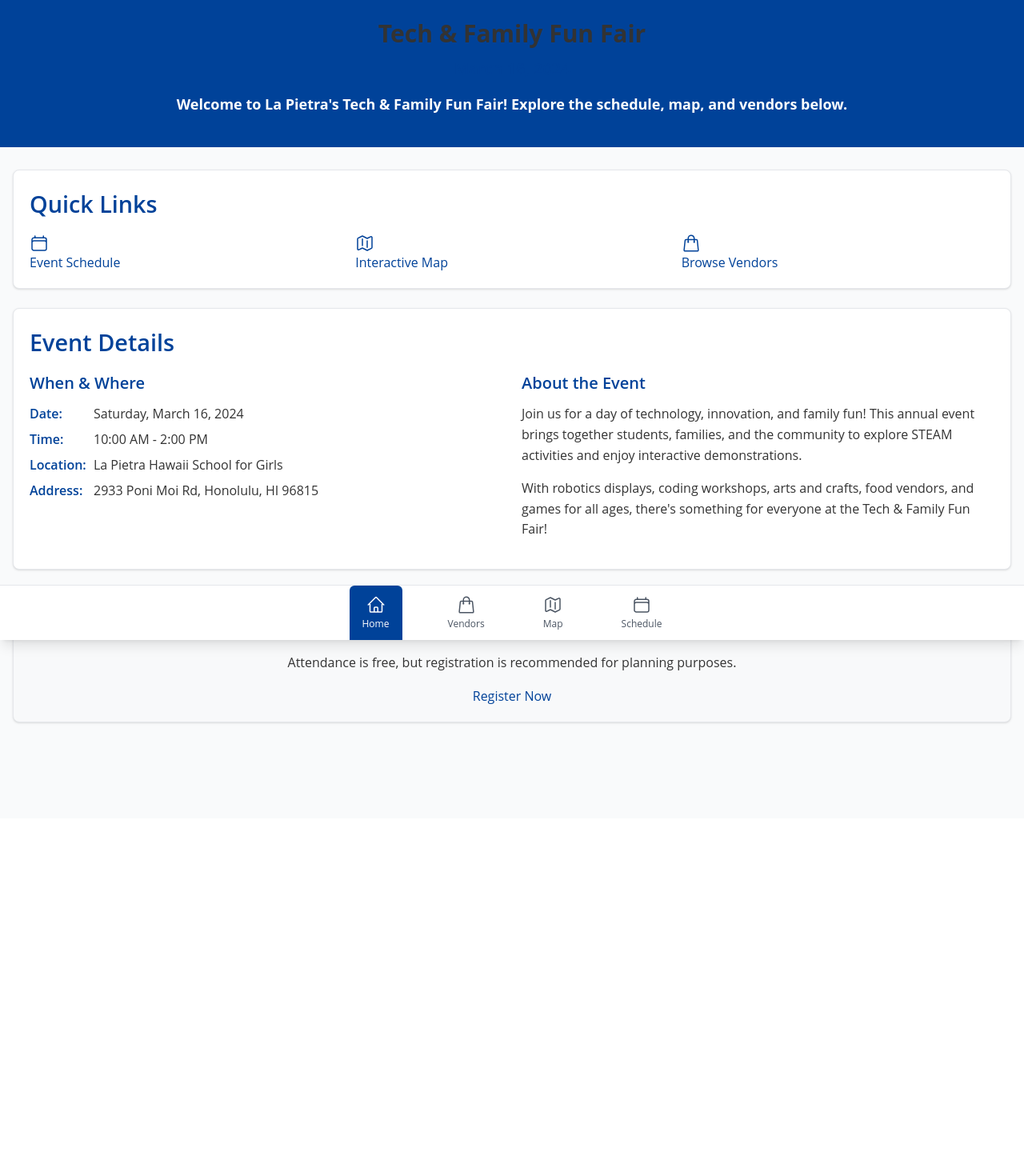
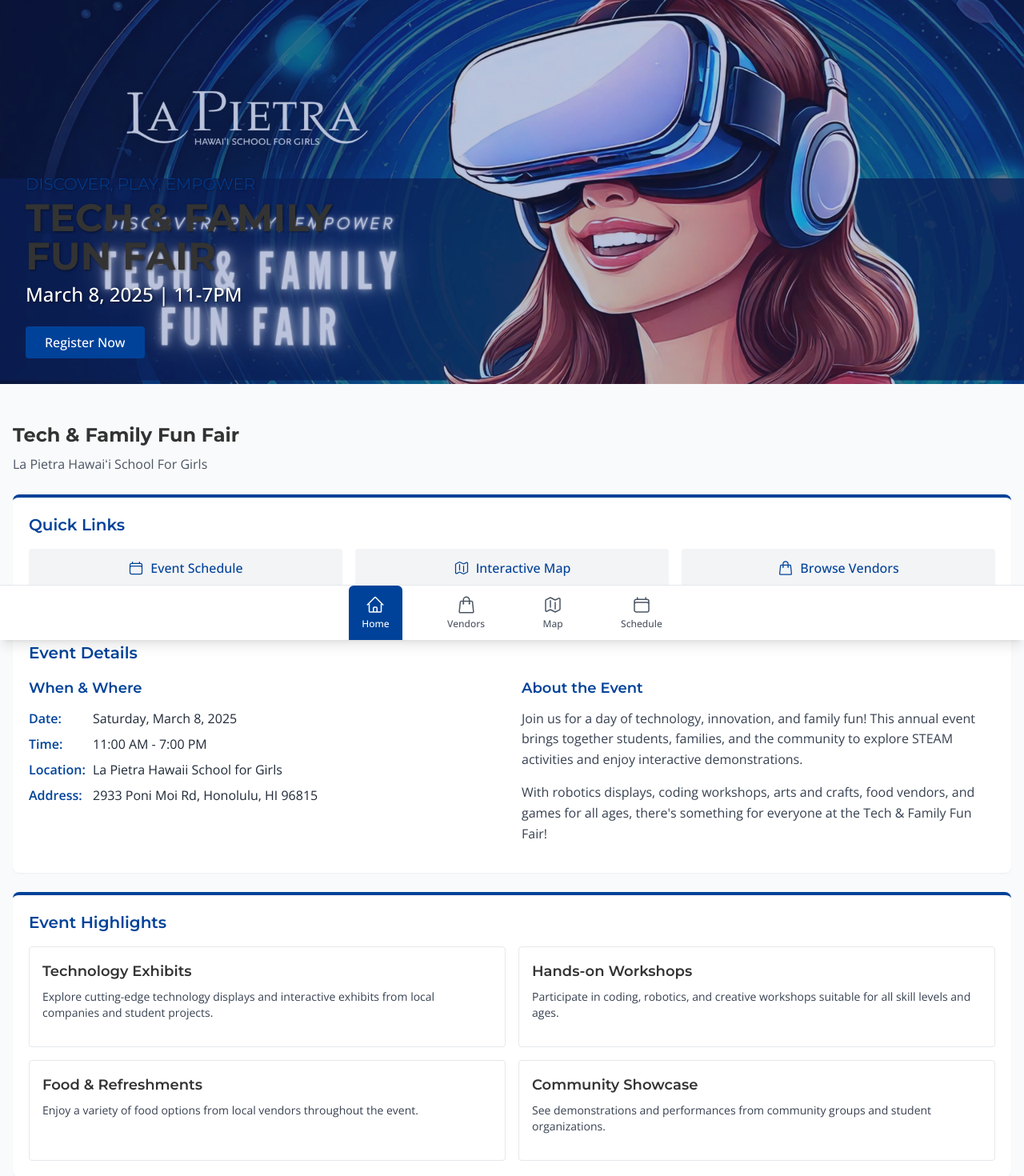
Before and after one commit to lpcode808/TechFamilyFunFair, a React (Vite) app: page / in a window 1280 px wide. Shown: the top 1470 px of the page at 80% size. Before the commit the page ends 1023 px from the top, so only its background shows below. Built offline with nearby package versions, Linux system fonts and the light colour scheme.

Commit message:
simplified home layout, put hero image though needs to be adjusted

```diff
--- a/index.html
+++ b/index.html
@@ -4,6 +4,12 @@
     <meta charset="UTF-8" />
     <link rel="icon" type="image/svg+xml" href="./vite.svg" />
     <meta name="viewport" content="width=device-width, initial-scale=1.0" />
+
+    <!-- Google Fonts -->
+    <link rel="preconnect" href="https://fonts.googleapis.com">
+    <link rel="preconnect" href="https://fonts.gstatic.com" crossorigin>
+    <link href="https://fonts.googleapis.com/css2?family=Montserrat:wght@300;400;500;600;700&family=Open+Sans:wght@300;400;500;600;700&display=swap" rel="stylesheet">
+
     <title>Tech & Family Fun Fair</title>
   </head>
   <body>
--- a/src/index.css
+++ b/src/index.css
@@ -1,11 +1,30 @@
+/*
+  Google Fonts Integration
+  Google Fonts have been added to index.html:
+  - Montserrat: For headings
+  - Open Sans: For body text
+*/
+
 @tailwind base;
 @tailwind components;
 @tailwind utilities;
 
 /* Custom styles to match La Pietra website */
 :root {
+  /* La Pietra brand colors - adjust these to your preference */
+  --primary-blue: #004299;
+  --secondary-blue: #0056c7;
+  --dark-blue: #003580;
+  --gray-nav: #3D4055;
+  --black: #333333;
+
+  /* Font families */
+  --heading-font: 'Montserrat', sans-serif;
+  --body-font: 'Open Sans', sans-serif;
+  line-height: 1.5;
+  min-width: 320px;
+  min-height: 100vh;
   font-family: 'Open Sans', 'Segoe UI', Tahoma, Geneva, Verdana, sans-serif;
-  line-height: 1.5;
   font-weight: 400;
   color: #333;
   background-color: #ffffff;
@@ -28,8 +47,15 @@
 
 body {
   margin: 0;
-  min-width: 320px;
-  min-height: 100vh;
+  @apply text-gray-800 bg-gray-50;
+  font-family: var(--body-font);
+  -webkit-font-smoothing: antialiased;
+  -moz-osx-font-smoothing: grayscale;
+}
+
+h1, h2, h3, h4 {
+  font-family: var(--heading-font);
+  @apply font-semibold;
 }
 
 h1 {
@@ -116,6 +142,36 @@
   .event-subheader {
     @apply text-lg font-medium text-gray-700 text-center mb-6;
   }
+
+  /* Enhanced card styles with top border accent */
+  .la-pietra-card {
+    @apply bg-white rounded-lg shadow border border-gray-200 p-6 mb-4 border-t-4 border-t-[#004299];
+  }
+
+  /* Button styles that match La Pietra site */
+  .la-pietra-button {
+    @apply inline-block py-2 px-6 bg-[#004299] text-white text-center font-medium rounded
+           hover:bg-[#0056c7] transition-colors shadow-sm;
+  }
+}
+
+/* Shadow for text on dark backgrounds */
+.text-shadow {
+  text-shadow: 0 2px 4px rgba(0, 0, 0, 0.3);
+}
+
+/* La Pietra navigation styles */
+.la-pietra-nav {
+  @apply bg-[#3D4055] text-white py-2;
+}
+
+.la-pietra-nav-item {
+  @apply px-3 py-1 text-sm font-medium hover:underline;
+}
+
+/* Custom header with the correct blue tone */
+.la-pietra-header {
+  @apply bg-[#004299] text-white py-4;
 }
 
 /* Dark mode styles for active navigation */
@@ -123,12 +179,115 @@
   @apply bg-[#004299] text-white rounded-md;
 }
 
-/* La Pietra button styles */
-.la-pietra-button {
-  @apply inline-block py-2 px-6 bg-[#004299] text-white text-center font-medium rounded hover:bg-[#0056c7] transition-colors;
-}
-
 /* Custom container width to match La Pietra site */
 .la-pietra-container {
   @apply mx-auto px-4 max-w-6xl;
 }
+
+/* Sidebar styles */
+.sidebar-link {
+  @apply block py-2 px-1 border-b border-gray-200 text-[#004299]
+         hover:text-[#0056c7] transition-colors;
+}
+
+/* Footer styles similar to La Pietra site */
+.la-pietra-footer {
+  @apply bg-[#3D4055] text-white py-6;
+}
+
+/* Header sizing adjustments for mobile */
+@media (max-width: 640px) {
+  h1 {
+    font-size: 1.5rem !important;
+    line-height: 1.3 !important;
+  }
+
+  h2 {
+    font-size: 1.25rem !important;
+    line-height: 1.3 !important;
+  }
+
+  h3 {
+    font-size: 1.1rem !important;
+    line-height: 1.3 !important;
+  }
+
+  .la-pietra-header {
+    padding-top: 0.5rem !important;
+    padding-bottom: 0.5rem !important;
+  }
+}
+
+/* Text shadow utility */
+.text-shadow {
+  text-shadow: 1px 1px 3px rgba(0, 0, 0, 0.5);
+}
+
+/* La Pietra branded content cards */
+@layer components {
+  .la-pietra-card {
+    @apply bg-white rounded-sm shadow-sm p-4 border-t-4 border-t-[#004299];
+  }
+
+  .la-pietra-button {
+    @apply py-1.5 px-4 bg-[#004299] text-white text-center font-medium rounded text-sm
+           hover:bg-[#0056c7] transition-colors focus:outline-none focus:ring-2
+           focus:ring-[#004299] focus:ring-opacity-50;
+  }
+
+  .la-pietra-header {
+    @apply bg-[#004299] text-white text-center;
+  }
+
+  .la-pietra-nav {
+    @apply bg-[#3D4055] text-white py-1 shadow-md;
+  }
+
+  .la-pietra-nav-item {
+    @apply px-2 py-1 hover:underline whitespace-nowrap text-xs font-medium;
+  }
+
+  .sidebar-link {
+    @apply text-[#004299] hover:text-[#0056c7] border-b border-gray-200 pb-1 block;
+  }
+
+  .la-pietra-footer {
+    @apply bg-[#3D4055] text-white py-4;
+  }
+}
+
+/* Make hero banner more compact on mobile */
+@media (max-width: 640px) {
+  .hero-banner {
+    height: 120px !important;
+  }
+}
+
+/* Responsive image handling */
+.responsive-img {
+  @apply w-full h-auto;
+  max-width: 100%;
+}
+
+/* Content card improvements */
+.content-card {
+  @apply bg-white rounded-sm shadow-sm mb-4;
+}
+
+/* Navigation styling for bottom nav */
+.nav-item {
+  @apply flex flex-col items-center justify-center text-xs;
+}
+
+.nav-item svg {
+  @apply w-5 h-5 mb-1;
+}
+
+/* Active nav indicator */
+.active-nav {
+  @apply text-blue-600;
+}
+
+.nav-item.active svg {
+  @apply text-blue-600;
+}
--- a/src/pages/Home.jsx
+++ b/src/pages/Home.jsx
@@ -4,49 +4,66 @@
 export default function Home() {
   return (
     <div className="pb-20">
-      <div className="event-header bg-[#004299] text-white p-6 text-center">
-        <h1 className="text-3xl font-bold mb-3">Tech & Family Fun Fair</h1>
-        <h2 className="text-xl mb-4">March 16, 2024</h2>
-        <p className="text-lg">
-          Welcome to La Pietra's Tech & Family Fun Fair!
-          Explore the schedule, map, and vendors below.
-        </p>
+      {/* Hero Banner with VR Image */}
+      <div className="w-full relative mb-6">
+        {/* Hero Image - Replace the URL with the actual path once image is saved to your project */}
+        <div className="w-full h-[50vh] md:h-[60vh] bg-cover bg-center"
+             style={{
+               backgroundImage: "url('/assets/hero-vr-girl.jpg')",
+               backgroundPosition: "center 20%"
+             }}>
+          <div className="absolute inset-0 bg-blue-900/30"></div>
+          <div className="absolute bottom-0 left-0 w-full p-4 md:p-8 text-white">
+            <div className="max-w-3xl">
+              <h2 className="text-lg md:text-xl font-light mb-1 text-shadow">DISCOVER, PLAY, EMPOWER</h2>
+              <h1 className="text-3xl md:text-5xl font-bold mb-2 text-shadow">TECH & FAMILY<br />FUN FAIR</h1>
+              <p className="text-xl md:text-2xl font-medium mb-6 text-shadow">March 8, 2025 | 11-7PM</p>
+              <a href="#register" className="inline-block py-2 px-6 bg-[#004299] text-white text-center font-medium rounded hover:bg-[#0056c7] transition-colors">
+                Register Now
+              </a>
+            </div>
+          </div>
+        </div>
       </div>
 
-      <div className="container mx-auto px-4 py-6">
+      <div className="container mx-auto px-4">
+        <div className="py-6">
+          <h1 className="text-2xl font-bold mb-2">Tech & Family Fun Fair</h1>
+          <p className="text-gray-600 mb-6">La Pietra Hawaiʻi School For Girls</p>
+
           {/* Quick Links Section */}
-        <div className="content-card p-5 mb-6">
-          <h2 className="section-title mb-4">Quick Links</h2>
+          <div className="bg-white rounded-lg shadow-sm p-5 mb-6 border-t-4 border-t-[#004299]">
+            <h2 className="text-xl font-semibold text-[#004299] mb-4">Quick Links</h2>
             <div className="grid grid-cols-1 md:grid-cols-3 gap-4">
-            <Link to="/schedule" className="quick-link-button">
-              <CalendarIcon className="w-6 h-6 mr-2" />
+              <Link to="/schedule" className="flex items-center justify-center p-3 bg-gray-100 hover:bg-gray-200 text-[#004299] font-medium rounded transition-colors">
+                <CalendarIcon className="w-5 h-5 mr-2" />
                 Event Schedule
               </Link>
-            <Link to="/map" className="quick-link-button">
-              <MapIcon className="w-6 h-6 mr-2" />
+              <Link to="/map" className="flex items-center justify-center p-3 bg-gray-100 hover:bg-gray-200 text-[#004299] font-medium rounded transition-colors">
+                <MapIcon className="w-5 h-5 mr-2" />
                 Interactive Map
               </Link>
-            <Link to="/vendors" className="quick-link-button">
-              <ShoppingBagIcon className="w-6 h-6 mr-2" />
+              <Link to="/vendors" className="flex items-center justify-center p-3 bg-gray-100 hover:bg-gray-200 text-[#004299] font-medium rounded transition-colors">
+                <ShoppingBagIcon className="w-5 h-5 mr-2" />
                 Browse Vendors
               </Link>
             </div>
           </div>
 
-        {/* Event Details */}
-        <div className="content-card p-5 mb-6">
-          <h2 className="section-title mb-4">Event Details</h2>
+          {/* Event Details Grid */}
+          <div className="bg-white rounded-lg shadow-sm p-5 mb-6 border-t-4 border-t-[#004299]">
+            <h2 className="text-xl font-semibold text-[#004299] mb-4">Event Details</h2>
             <div className="grid grid-cols-1 md:grid-cols-2 gap-6">
               <div>
-              <h3 className="text-xl font-semibold text-[#004299] mb-3">When & Where</h3>
+                <h3 className="text-lg font-semibold text-[#004299] mb-3">When & Where</h3>
                 <div className="space-y-2">
                   <div className="flex items-start">
                     <span className="text-[#004299] font-semibold w-20">Date:</span>
-                  <span>Saturday, March 16, 2024</span>
+                    <span>Saturday, March 8, 2025</span>
                   </div>
                   <div className="flex items-start">
                     <span className="text-[#004299] font-semibold w-20">Time:</span>
-                  <span>10:00 AM - 2:00 PM</span>
+                    <span>11:00 AM - 7:00 PM</span>
                   </div>
                   <div className="flex items-start">
                     <span className="text-[#004299] font-semibold w-20">Location:</span>
@@ -59,13 +76,13 @@
                 </div>
               </div>
               <div>
-              <h3 className="text-xl font-semibold text-[#004299] mb-3">About the Event</h3>
-              <p className="mb-4">
+                <h3 className="text-lg font-semibold text-[#004299] mb-3">About the Event</h3>
+                <p className="mb-4 text-gray-700">
                   Join us for a day of technology, innovation, and family fun! This annual
                   event brings together students, families, and the community to explore STEAM
                   activities and enjoy interactive demonstrations.
                 </p>
-              <p>
+                <p className="text-gray-700">
                   With robotics displays, coding workshops, arts and crafts, food vendors,
                   and games for all ages, there's something for everyone at the Tech & Family Fun Fair!
                 </p>
@@ -73,13 +90,45 @@
             </div>
           </div>
 
+          {/* Featured Highlights */}
+          <div className="bg-white rounded-lg shadow-sm p-5 mb-6 border-t-4 border-t-[#004299]">
+            <h2 className="text-xl font-semibold text-[#004299] mb-4">Event Highlights</h2>
+            <div className="grid grid-cols-1 sm:grid-cols-2 gap-4">
+              <div className="border border-gray-200 rounded p-4">
+                <h3 className="text-lg font-semibold mb-2">Technology Exhibits</h3>
+                <p className="text-sm text-gray-700">
+                  Explore cutting-edge technology displays and interactive exhibits from local companies and student projects.
+                </p>
+              </div>
+              <div className="border border-gray-200 rounded p-4">
+                <h3 className="text-lg font-semibold mb-2">Hands-on Workshops</h3>
+                <p className="text-sm text-gray-700">
+                  Participate in coding, robotics, and creative workshops suitable for all skill levels and ages.
+                </p>
+              </div>
+              <div className="border border-gray-200 rounded p-4">
+                <h3 className="text-lg font-semibold mb-2">Food & Refreshments</h3>
+                <p className="text-sm text-gray-700">
+                  Enjoy a variety of food options from local vendors throughout the event.
+                </p>
+              </div>
+              <div className="border border-gray-200 rounded p-4">
+                <h3 className="text-lg font-semibold mb-2">Community Showcase</h3>
+                <p className="text-sm text-gray-700">
+                  See demonstrations and performances from community groups and student organizations.
+                </p>
+              </div>
+            </div>
+          </div>
+
           {/* Registration CTA */}
-        <div className="content-card bg-[#f8f9fa] p-5 text-center">
-          <h2 className="section-title mb-4">Registration</h2>
+          <div id="register" className="bg-[#f8f9fa] border border-gray-200 rounded-lg shadow-sm p-5 text-center">
+            <h2 className="text-xl font-semibold text-[#004299] mb-4">Registration</h2>
             <p className="mb-4">Attendance is free, but registration is recommended for planning purposes.</p>
-          <a href="#" className="primary-button inline-block">
-            Register Now
+            <a href="http://lapietra.edu/TechFair" className="inline-block py-2 px-6 bg-[#004299] text-white text-center font-medium rounded hover:bg-[#0056c7] transition-colors">
+              Register at lapietra.edu/TechFair
             </a>
+          </div>
         </div>
       </div>
     </div>
```
Also changed, not shown: public/assets/hero-vr-girl.jpg (added). Lines whose indentation alone changed are shown as unchanged.
